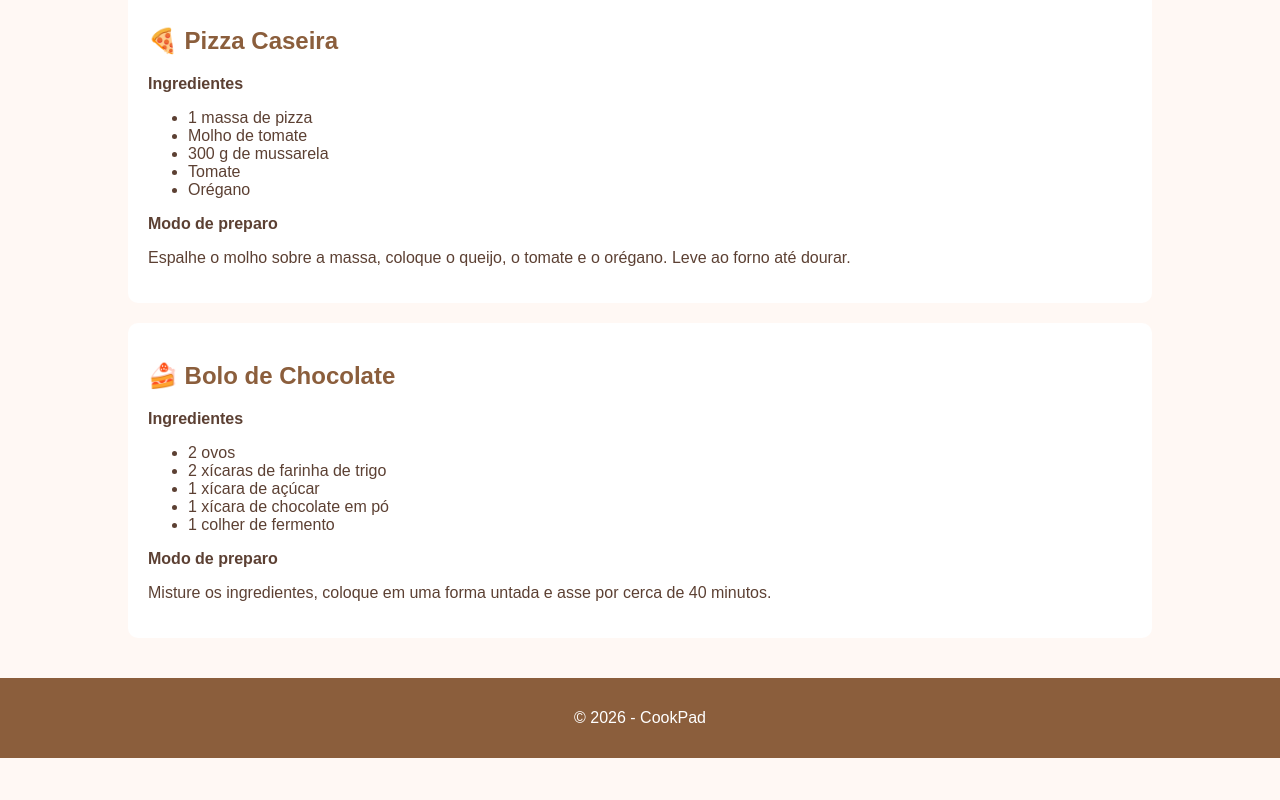
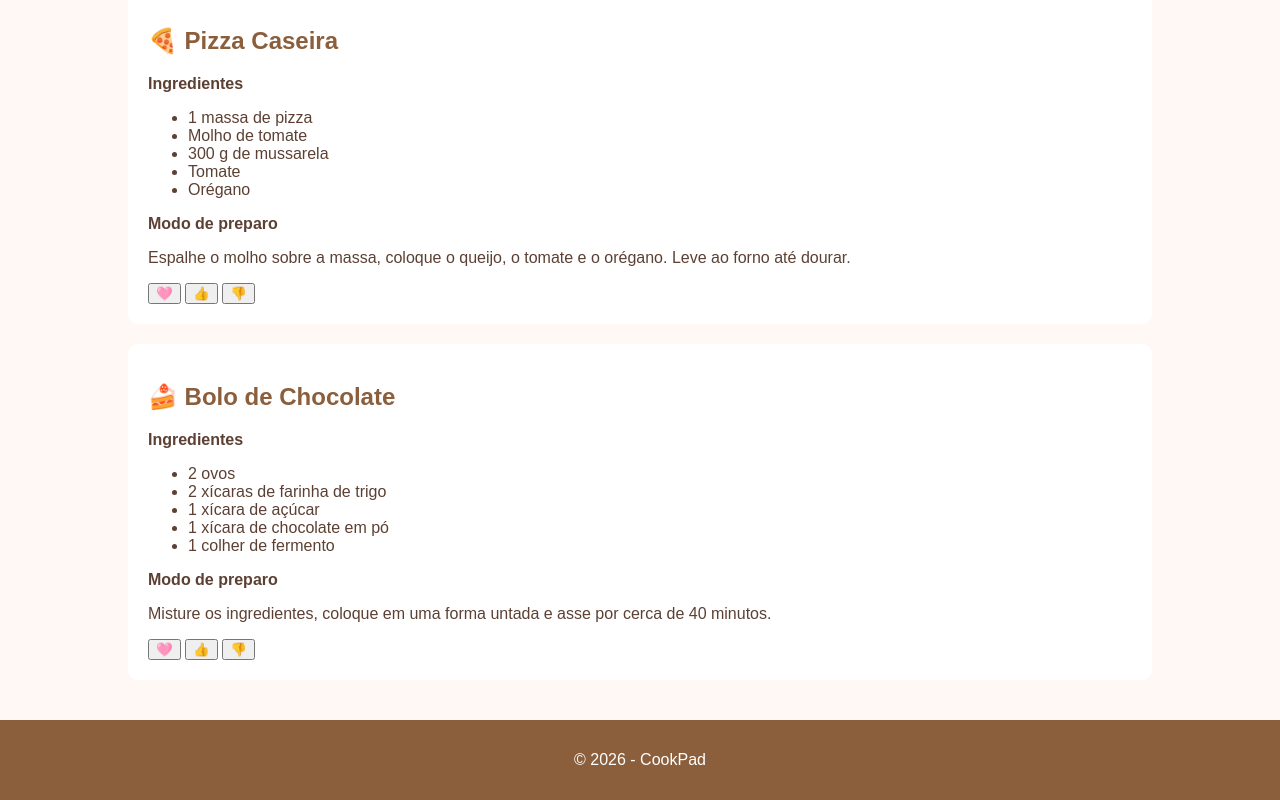
Before and after one commit to faveroluiza-prog/P-gina-da-Web, a plain HTML site: page index.html in a window 1280 px wide. Shown: the part 545-1345 px from the top of the page. Before the commit the page ends 1303 px from the top, so only its background shows below. Drawn offline with Linux system fonts and the light colour scheme.

Commit message:
<button>🩷</button> <button>👍</button> <button>👎</button>

```diff
--- a/index.html
+++ b/index.html
@@ -111,7 +111,7 @@ e asse por aproximadamente 30 minutos.
 Espalhe o molho sobre a massa, coloque o queijo, o tomate
 e o orégano. Leve ao forno até dourar.
 </p>
-
+<button>🩷</button> <button>👍</button> <button>👎</button>
 </section>
 
 <section>
@@ -134,7 +134,7 @@ e o orégano. Leve ao forno até dourar.
 Misture os ingredientes, coloque em uma forma untada
 e asse por cerca de 40 minutos.
 </p>
-
+<button>🩷</button> <button>👍</button> <button>👎</button>
 </section>
 
 </main>
```
